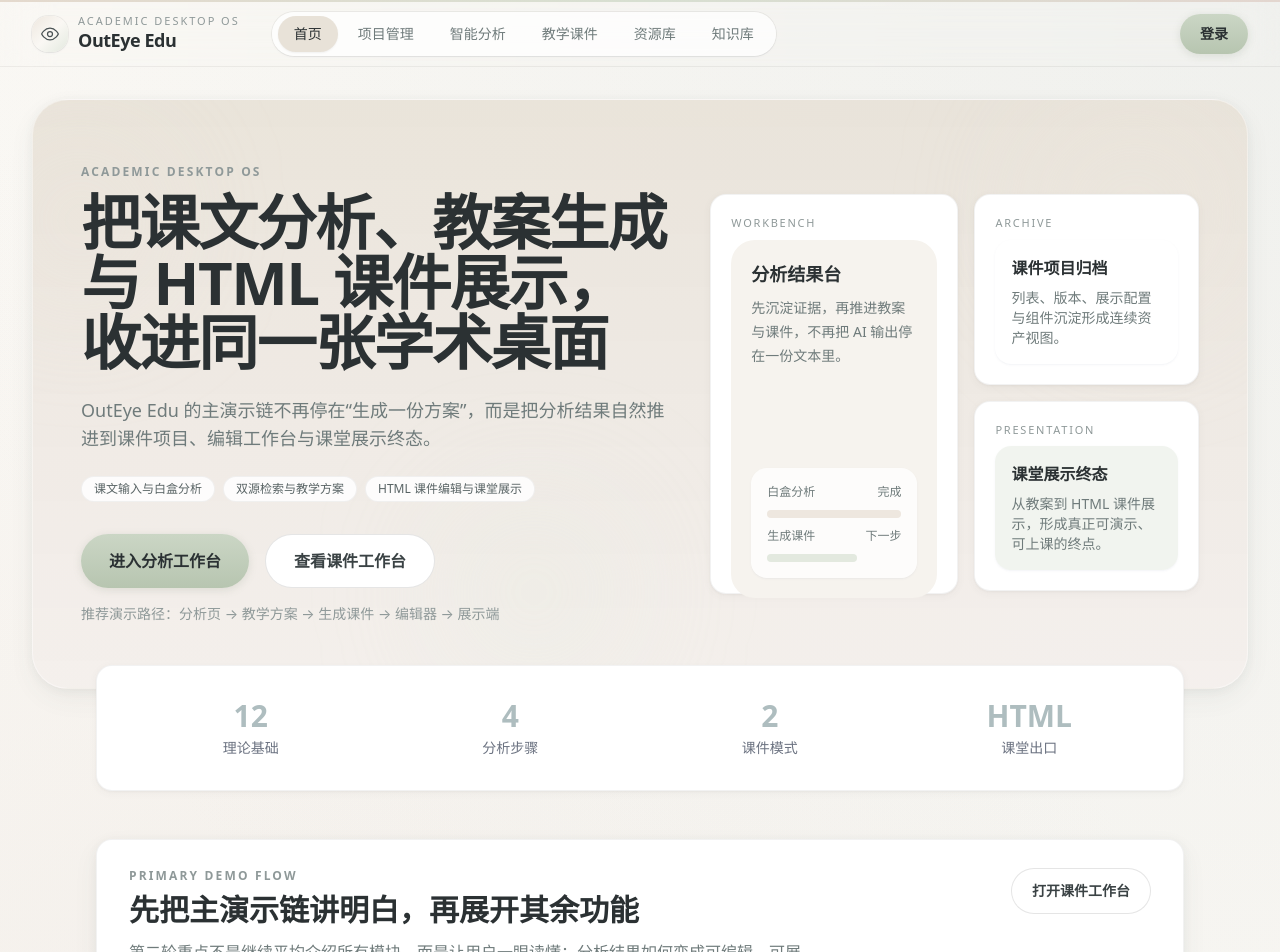
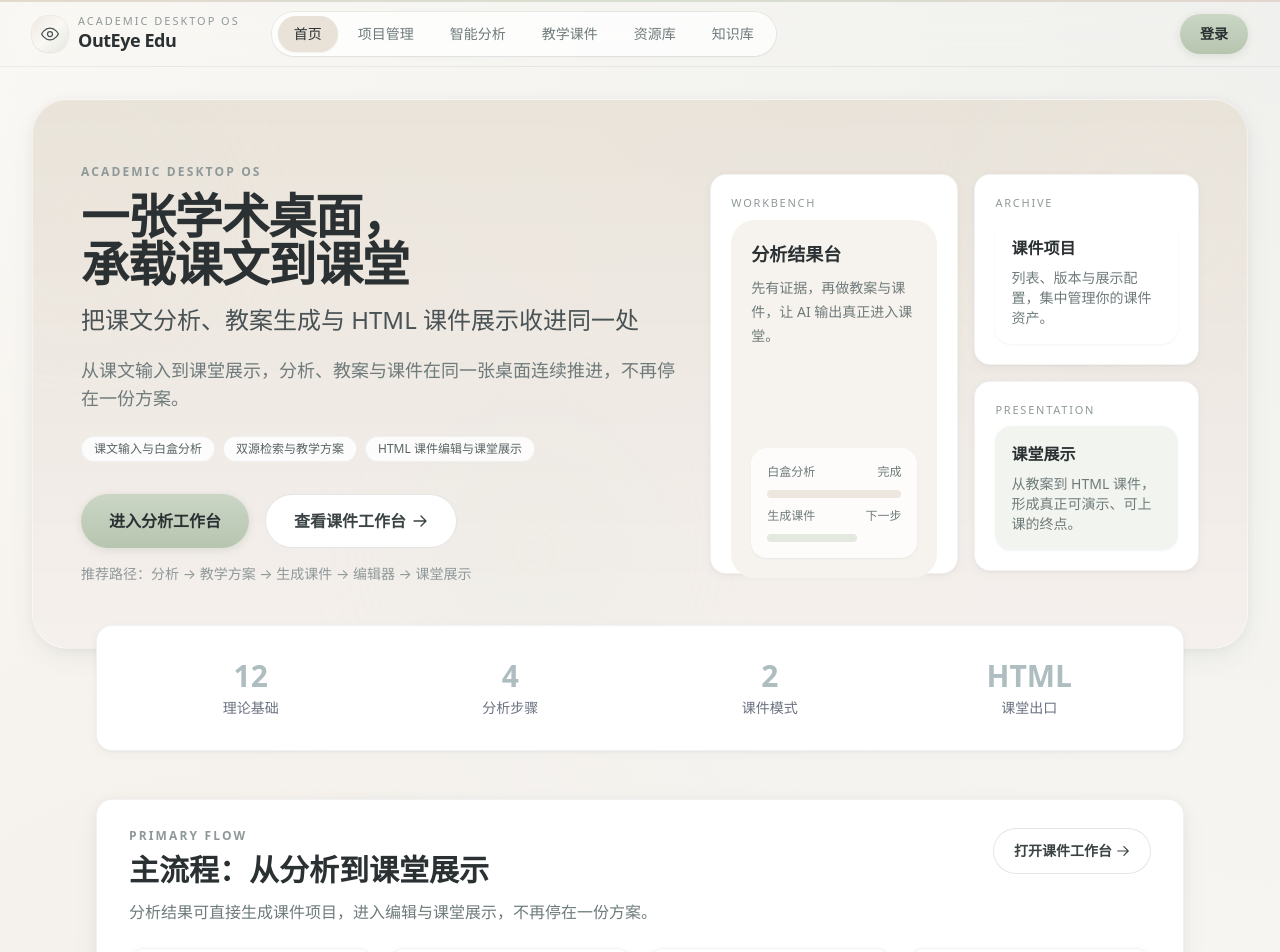
Before and after one commit to Kaya-yan/outeye-edu, a Next.js app in the folder frontend/: page / in a window 1280 px wide. Shown: the top 952 px of the page. Built offline with nearby package versions, Linux system fonts and the light colour scheme.

Commit message:
前端优化

```diff
--- a/frontend/src/app/analysis/page.tsx
+++ b/frontend/src/app/analysis/page.tsx
@@ -828,7 +828,7 @@ function PlanStep({
             <div>
               <div className="section-title mb-2">Ready for Courseware</div>
               <p className="text-sm text-ink-600 leading-6">
-                教学方案已经完成。你可以继续导出传统格式，也可以直接把它推进到教学课件工作台，进入可编辑、可展示、可沉淀组件的下一阶段。
+                教学方案已经完成。你可以继续导出传统格式，也可以直接把它推进到教学课件工作台，进入可编辑、可展示的课件阶段。
               </p>
             </div>
             <div className="flex flex-wrap gap-2 text-xs text-ink-500">
@@ -930,8 +930,8 @@ function PlanStep({
           </div>
           <div className="data-card p-4 bg-white/90">
             <div className="text-[11px] uppercase tracking-[0.16em] text-ink-400">Present</div>
-            <div className="mt-2 text-sm font-semibold text-ink-900">进入展示终态</div>
-            <p className="mt-1 text-xs text-ink-500 leading-5">在课件项目内继续进入课堂展示模式，完成完整演示链。</p>
+            <div className="mt-2 text-sm font-semibold text-ink-900">进入课堂展示</div>
+            <p className="mt-1 text-xs text-ink-500 leading-5">在课件项目内继续进入课堂展示模式，完成从分析到课堂的完整流程。</p>
           </div>
         </div>
       </div>
--- a/frontend/src/app/courseware/page.tsx
+++ b/frontend/src/app/courseware/page.tsx
@@ -98,10 +98,10 @@ export default function CoursewareListPage() {
             <div className="section-title mb-2">Courseware Workbench</div>
             <h1 className="text-3xl sm:text-4xl font-semibold tracking-tight text-ink-900">教学课件工作台</h1>
             <p className="text-sm sm:text-base text-ink-500 mt-3 leading-7">
-              这里承接分析页生成的教学方案，并把它推进成可编辑、可展示、可沉淀组件的 HTML 课件项目。
+              这里承接分析页生成的教学方案，并把它变成可编辑、可展示的 HTML 课件项目。
             </p>
             <div className="mt-4 flex flex-wrap gap-2">
-              {['分析页生成', '课件项目归档', '编辑器继续工作', '展示端课堂终态'].map((label) => (
+              {['分析页生成', '课件项目管理', '编辑器继续工作', '课堂展示'].map((label) => (
                 <span key={label} className="drawer-handle bg-white/85 border border-black/5 text-ink-600">
                   {label}
                 </span>
@@ -133,7 +133,7 @@ export default function CoursewareListPage() {
               <div className="section-title mb-2">Primary Flow</div>
               <h2 className="text-2xl font-semibold text-ink-900">先从教案生成，再进入课件编辑与课堂展示</h2>
               <p className="mt-3 text-sm text-ink-500 leading-7 max-w-2xl">
-                第二轮主链路优先级放在“分析 → 课件 → 展示”。这页不是普通列表，而是课件资产的入口、续作点和归档总览。
+                主流程：分析 → 课件 → 展示。这里是课件项目的入口与继续点。
               </p>
             </div>
             <div className="grid grid-cols-2 gap-3 sm:grid-cols-4 lg:w-[420px]">
--- a/frontend/src/app/globals.css
+++ b/frontend/src/app/globals.css
@@ -147,12 +147,62 @@
   }
 
   .hover-lift {
-    transition: transform var(--transition-bounce), box-shadow var(--transition-normal);
+    transition: transform var(--transition-bounce), box-shadow var(--transition-normal), border-color var(--transition-normal);
   }
 
   .hover-lift:hover {
     transform: translateY(-3px);
-    box-shadow: var(--shadow-elevated);
+    box-shadow:
+      var(--shadow-elevated),
+      0 0 0 1px rgba(199, 211, 212, 0.45);
+  }
+
+  .hover-icon-shift > svg,
+  .hover-icon-shift svg {
+    transition: transform var(--transition-fast);
+  }
+
+  .hover-icon-shift:hover > svg,
+  .hover-icon-shift:hover svg {
+    transform: translateX(2px);
+  }
+
+  .link-underline {
+    background-image: linear-gradient(currentColor, currentColor);
+    background-position: 0 100%;
+    background-repeat: no-repeat;
+    background-size: 0% 1px;
+    transition: background-size var(--transition-normal);
+  }
+
+  .link-underline:hover {
+    background-size: 100% 1px;
+  }
+
+  .card-glow {
+    position: relative;
+    isolation: isolate;
+  }
+
+  .card-glow::before {
+    content: "";
+    position: absolute;
+    inset: 0;
+    border-radius: inherit;
+    background: radial-gradient(circle at 50% 0%, rgba(199, 211, 212, 0.22), transparent 65%);
+    opacity: 0;
+    transition: opacity var(--transition-normal);
+    pointer-events: none;
+    z-index: 0;
+  }
+
+  .card-glow > * {
+    position: relative;
+    z-index: 1;
+  }
+
+  .card-glow:hover::before {
+    opacity: 1;
   }
 
   .morandi-input {
@@ -175,6 +225,11 @@
     box-shadow: 0 6px 16px rgba(117, 133, 111, 0.24);
   }
 
+  .btn-primary:active {
+    transform: translateY(0) scale(0.97);
+    box-shadow: 0 2px 6px rgba(117, 133, 111, 0.18);
+  }
+
   .btn-secondary {
     @apply inline-flex items-center justify-center rounded-xl border border-black/10 bg-white px-4 py-2.5 text-sm font-semibold text-ink-800;
   }
@@ -182,6 +237,10 @@
   .btn-secondary:hover {
     @apply bg-canvas-100;
     transform: translateY(-2px);
+  }
+
+  .btn-secondary:active {
+    transform: translateY(0) scale(0.97);
   }
 
   .btn-archive {
@@ -196,14 +255,27 @@
     box-shadow: 0 6px 16px rgba(216, 196, 106, 0.28);
   }
 
+  .btn-archive:active {
+    transform: translateY(0) scale(0.97);
+    box-shadow: 0 2px 6px rgba(216, 196, 106, 0.20);
+  }
+
   .archive-card {
     @apply overflow-hidden rounded-2xl border border-black/5 bg-white;
     box-shadow: var(--shadow-soft);
+    transition: transform var(--transition-bounce), box-shadow var(--transition-normal), border-color var(--transition-normal);
   }
 
   .archive-card:hover {
     transform: translateY(-2px);
-    box-shadow: var(--shadow-card);
+    box-shadow:
+      var(--shadow-card),
+      0 0 0 1px rgba(199, 211, 212, 0.40);
+    border-color: rgba(199, 211, 212, 0.55);
+  }
+
+  .archive-card:active {
+    transform: translateY(0) scale(0.995);
   }
 
   .drawer-handle {
--- a/frontend/src/app/page.tsx
+++ b/frontend/src/app/page.tsx
@@ -133,11 +133,14 @@ export default function Home() {
         <div className="relative grid gap-8 lg:grid-cols-[1.1fr_0.9fr] lg:items-center">
           <div>
             <div className="section-title mb-3">Academic Desktop OS</div>
-            <h1 className="text-4xl sm:text-5xl lg:text-6xl font-semibold tracking-tight text-ink-900 text-balance">
-              把课文分析、教案生成与 HTML 课件展示，收进同一张学术桌面
+            <h1 className="text-3xl sm:text-4xl lg:text-5xl font-semibold tracking-tight text-ink-900 text-balance leading-[1.15]">
+              一张学术桌面，承载课文到课堂
             </h1>
-            <p className="mt-6 max-w-2xl text-base sm:text-lg text-ink-500 leading-8">
-              OutEye Edu 的主演示链不再停在“生成一份方案”，而是把分析结果自然推进到课件项目、编辑工作台与课堂展示终态。
+            <p className="mt-4 text-xl sm:text-2xl font-medium text-ink-700 leading-snug">
+              把课文分析、教案生成与 HTML 课件展示收进同一处
+            </p>
+            <p className="mt-5 max-w-2xl text-base sm:text-lg text-ink-500 leading-8">
+              从课文输入到课堂展示，分析、教案与课件在同一张桌面连续推进，不再停在一份方案。
             </p>
             <div className="mt-6 flex flex-wrap gap-2">
               {['课文输入与白盒分析', '双源检索与教学方案', 'HTML 课件编辑与课堂展示'].map((label) => (
@@ -150,23 +153,26 @@ export default function Home() {
               <Link href="/analysis" className="btn-primary rounded-full px-7 py-3.5 text-base">
                 进入分析工作台
               </Link>
-              <Link href="/courseware" className="btn-secondary rounded-full px-7 py-3.5 text-base">
+              <Link href="/courseware" className="btn-secondary rounded-full px-7 py-3.5 text-base hover-icon-shift">
                 查看课件工作台
+                <svg className="w-4 h-4 ml-1.5" fill="none" viewBox="0 0 24 24" stroke="currentColor" strokeWidth="2">
+                  <path strokeLinecap="round" strokeLinejoin="round" d="M13.5 4.5L21 12m0 0l-7.5 7.5M21 12H3" />
+                </svg>
               </Link>
             </div>
             <p className="mt-4 text-sm text-ink-400">
-              推荐演示路径：分析页 → 教学方案 → 生成课件 → 编辑器 → 展示端
+              推荐路径：分析 → 教学方案 → 生成课件 → 编辑器 → 课堂展示
             </p>
           </div>
 
           <div className="relative lg:h-[400px]">
             <div className="grid h-full grid-cols-2 gap-4 lg:grid-cols-[1.05fr_0.95fr]">
-              <div className="archive-surface p-5 hover-lift">
+              <div className="archive-surface p-5 hover-lift card-glow">
                 <div className="text-[11px] uppercase tracking-[0.16em] text-ink-400 mb-2">Workbench</div>
                 <div className="rounded-[24px] bg-canvas-200 p-5 h-full flex flex-col justify-between">
                   <div>
                     <div className="text-lg font-semibold text-ink-900">分析结果台</div>
-                    <p className="mt-2 text-sm text-ink-500 leading-6">先沉淀证据，再推进教案与课件，不再把 AI 输出停在一份文本里。</p>
+                    <p className="mt-2 text-sm text-ink-500 leading-6">先有证据，再做教案与课件，让 AI 输出真正进入课堂。</p>
                   </div>
                   <div className="mt-6 rounded-2xl bg-white/80 p-4 shadow-soft space-y-2.5">
                     <div className="flex items-center justify-between text-xs text-ink-500">
@@ -183,18 +189,18 @@ export default function Home() {
                 </div>
               </div>
               <div className="flex flex-col gap-4">
-                <div className="archive-surface p-5 hover-lift">
+                <div className="archive-surface p-5 hover-lift card-glow">
                   <div className="text-[11px] uppercase tracking-[0.16em] text-ink-400 mb-2">Archive</div>
                   <div className="rounded-2xl bg-white p-4 shadow-soft">
-                    <div className="text-base font-semibold text-ink-900">课件项目归档</div>
-                    <p className="mt-2 text-sm text-ink-500">列表、版本、展示配置与组件沉淀形成连续资产视图。</p>
+                    <div className="text-base font-semibold text-ink-900">课件项目</div>
+                    <p className="mt-2 text-sm text-ink-500">列表、版本与展示配置，集中管理你的课件资产。</p>
                   </div>
                 </div>
-                <div className="archive-surface p-5 hover-lift">
+                <div className="archive-surface p-5 hover-lift card-glow">
                   <div className="text-[11px] uppercase tracking-[0.16em] text-ink-400 mb-2">Presentation</div>
                   <div className="rounded-2xl bg-sage-100/80 p-4 shadow-soft">
-                    <div className="text-base font-semibold text-ink-900">课堂展示终态</div>
-                    <p className="mt-2 text-sm text-ink-500">从教案到 HTML 课件展示，形成真正可演示、可上课的终点。</p>
+                    <div className="text-base font-semibold text-ink-900">课堂展示</div>
+                    <p className="mt-2 text-sm text-ink-500">从教案到 HTML 课件，形成真正可演示、可上课的终点。</p>
                   </div>
                 </div>
               </div>
@@ -225,14 +231,17 @@ export default function Home() {
         <div className="page-surface-strong px-6 py-7 sm:px-8">
           <div className="flex flex-col gap-6 lg:flex-row lg:items-start lg:justify-between">
             <div className="max-w-2xl">
-              <div className="section-title mb-2">Primary Demo Flow</div>
-              <h2 className="text-2xl sm:text-3xl font-semibold text-ink-900">先把主演示链讲明白，再展开其余功能</h2>
+              <div className="section-title mb-2">Primary Flow</div>
+              <h2 className="text-2xl sm:text-3xl font-semibold text-ink-900">主流程：从分析到课堂展示</h2>
               <p className="mt-3 text-sm sm:text-base text-ink-500 leading-7">
-                第二轮重点不是继续平均介绍所有模块，而是让用户一眼读懂：分析结果如何变成可编辑、可展示、可沉淀的课件项目。
+                分析结果可直接生成课件项目，进入编辑与课堂展示，不再停在一份方案。
               </p>
             </div>
-            <Link href="/courseware" className="btn-secondary rounded-full px-5 py-3 text-sm self-start">
+            <Link href="/courseware" className="btn-secondary rounded-full px-5 py-3 text-sm self-start hover-icon-shift">
               打开课件工作台
+              <svg className="w-3.5 h-3.5 ml-1" fill="none" viewBox="0 0 24 24" stroke="currentColor" strokeWidth="2">
+                <path strokeLinecap="round" strokeLinejoin="round" d="M13.5 4.5L21 12m0 0l-7.5 7.5M21 12H3" />
+              </svg>
             </Link>
           </div>
           <div className="mt-6 grid gap-4 lg:grid-cols-4">
@@ -403,7 +412,7 @@ export default function Home() {
               从分析直接走到课堂展示
             </h2>
             <p className="mt-4 text-lg text-primary-100/80 max-w-xl mx-auto">
-              继续沿主演示链进入分析工作台，生成方案后再推进到 HTML 课件编辑与展示终态。
+              进入分析工作台，生成方案后即可推进到课件编辑与课堂展示。
             </p>
             <div className="mt-10 flex flex-col sm:flex-row items-center justify-center gap-4">
               <Link
@@ -414,7 +423,7 @@ export default function Home() {
               </Link>
               <Link
                 href="/courseware"
-                className="inline-flex items-center justify-center gap-1.5 px-6 py-3.5 rounded-full text-white/90 font-medium hover:text-white hover:bg-white/10 transition-all duration-200"
+                className="hover-icon-shift inline-flex items-center justify-center gap-1.5 px-6 py-3.5 rounded-full text-white/90 font-medium hover:text-white hover:bg-white/10 transition-all duration-200"
               >
                 查看课件项目
                 <svg className="w-4 h-4" fill="none" viewBox="0 0 24 24" stroke="currentColor" strokeWidth="2">
--- a/frontend/src/app/projects/page.tsx
+++ b/frontend/src/app/projects/page.tsx
@@ -139,7 +139,7 @@ export default function ProjectsPage() {
               <div className="section-title mb-2">Archive Filters</div>
               <h2 className="text-2xl font-semibold text-ink-900">先筛选抽屉，再进入具体项目</h2>
               <p className="mt-3 text-sm text-ink-500 leading-7 max-w-2xl">
-                第二轮重点把档案感从视觉隐喻推进到真实交互：当前抽屉、筛选状态和条目归属都要清楚可见。
+                抽屉、筛选状态与条目归属都清楚可见，便于定位每个项目。
               </p>
             </div>
             <div className="grid grid-cols-2 gap-3 sm:grid-cols-4 lg:w-[440px]">
```
